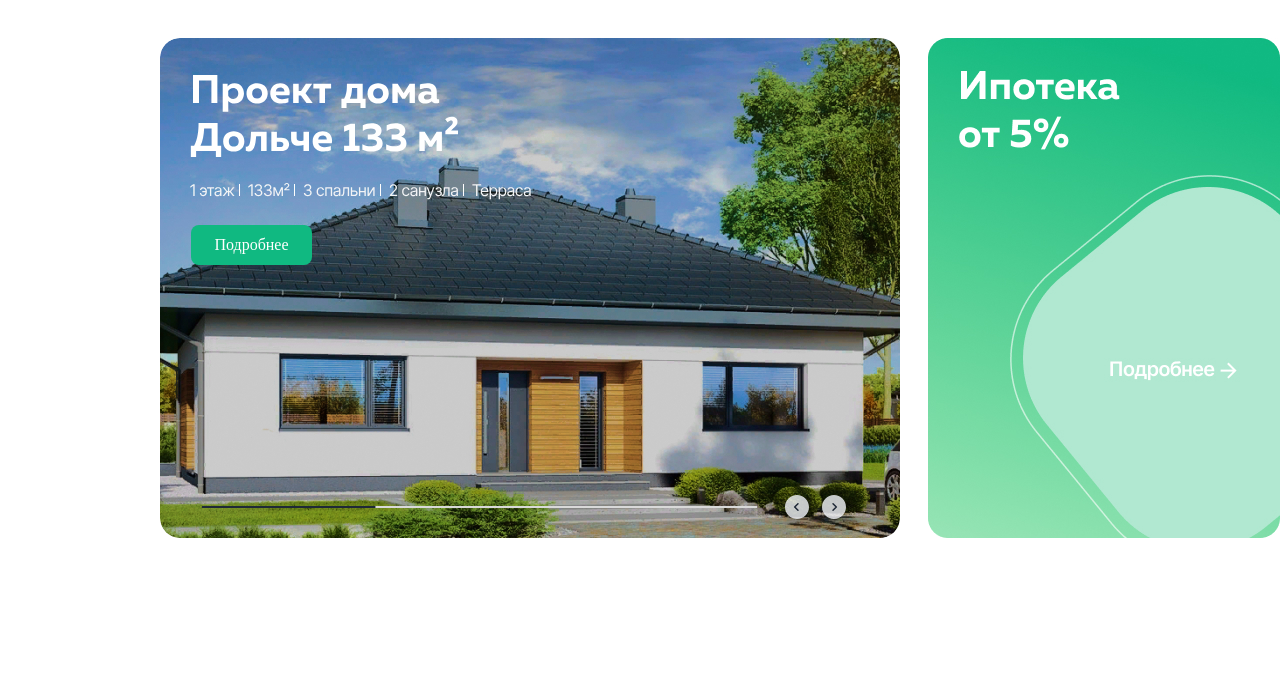
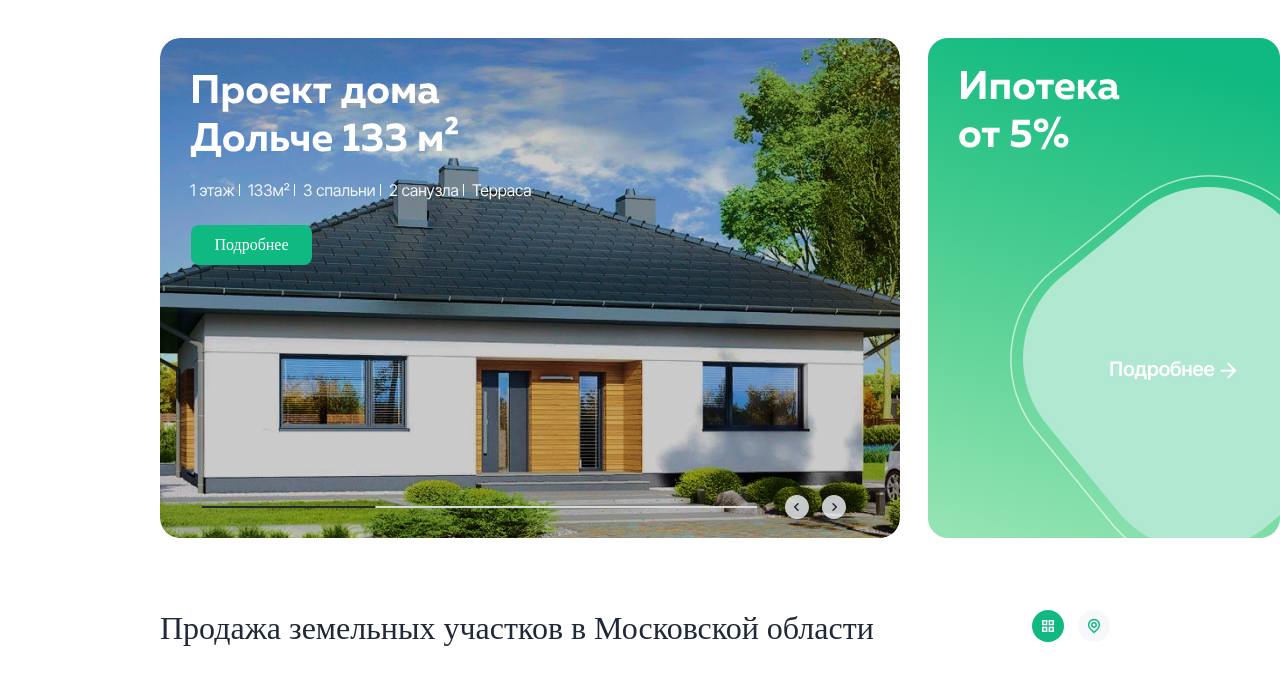
Before and after one commit to Akim262000/ZemBery, a plain HTML site: page index.html in a window 1280 px wide. Shown: the part 160-844 px from the top of the page. Before the commit the page ends 800 px from the top, so only its background shows below. Drawn offline with Linux system fonts and the light colour scheme.

Commit message:
feat: Sale

```diff
--- /dev/null
+++ b/blocks/element/element.css
@@ -0,0 +1,3 @@
+.element {
+
+}
--- /dev/null
+++ b/blocks/elements/elements.css
@@ -0,0 +1,3 @@
+.elements {
+
+}
--- /dev/null
+++ b/blocks/sale/__container/sale__container.css
@@ -0,0 +1,5 @@
+.sale__container {
+  display: flex;
+  align-items: center;
+  justify-content: space-between;
+}
--- /dev/null
+++ b/blocks/sale/__title/sale__title.css
@@ -0,0 +1,7 @@
+.sale__title {
+  color: #1F2937;
+  font-weight: 500;
+  font-size: 32px;
+  line-height: 48px;
+  width: 813px;
+}
--- /dev/null
+++ b/blocks/sale/sale.css
@@ -0,0 +1,3 @@
+.sale {
+  padding: 0 160px;
+}
--- a/index.html
+++ b/index.html
@@ -56,6 +56,20 @@
         </div>
         <img src="./image/Ipoteca.jpg" alt="" />
       </section>
+      <section class="sale">
+        <div class="sale__container">
+          <h2 class="sale__title">Продажа земельных участков в Московской области</h2>
+          <div>
+            <a href=""><img src="./image/table.svg" alt="Иконка таблицы" /></a>
+            <a href=""><img src="./image/location.svg" alt="Иконка карты" /></a>
+          </div>
+        </div>
+      </section>
+      <section class="elements">
+        <div class="element">
+          <img src="" alt="">
+        </div>
+      </section>
     </main>
   </body>
 </html>
--- a/pages/index.css
+++ b/pages/index.css
@@ -15,8 +15,12 @@
 @import url(../blocks/project/__title/project__title.css);
 @import url(../blocks/project/__button/project__button.css);
 @import url(../blocks/project/__line/project__line.css);
+/*Sale*/
+@import url(../blocks/sale/sale.css);
+@import url(../blocks/sale/__title/sale__title.css);
 /*Page*/
 @import url(../blocks/page/page.css);
 @import url(../vendor/normalize.css);
+@import url(../blocks/sale/__container/sale__container.css);
 
 /* * { outline: 1px solid rgb(190, 18, 61); } */
```
Also changed, not shown: image/location.svg (added), image/table.svg (added).
